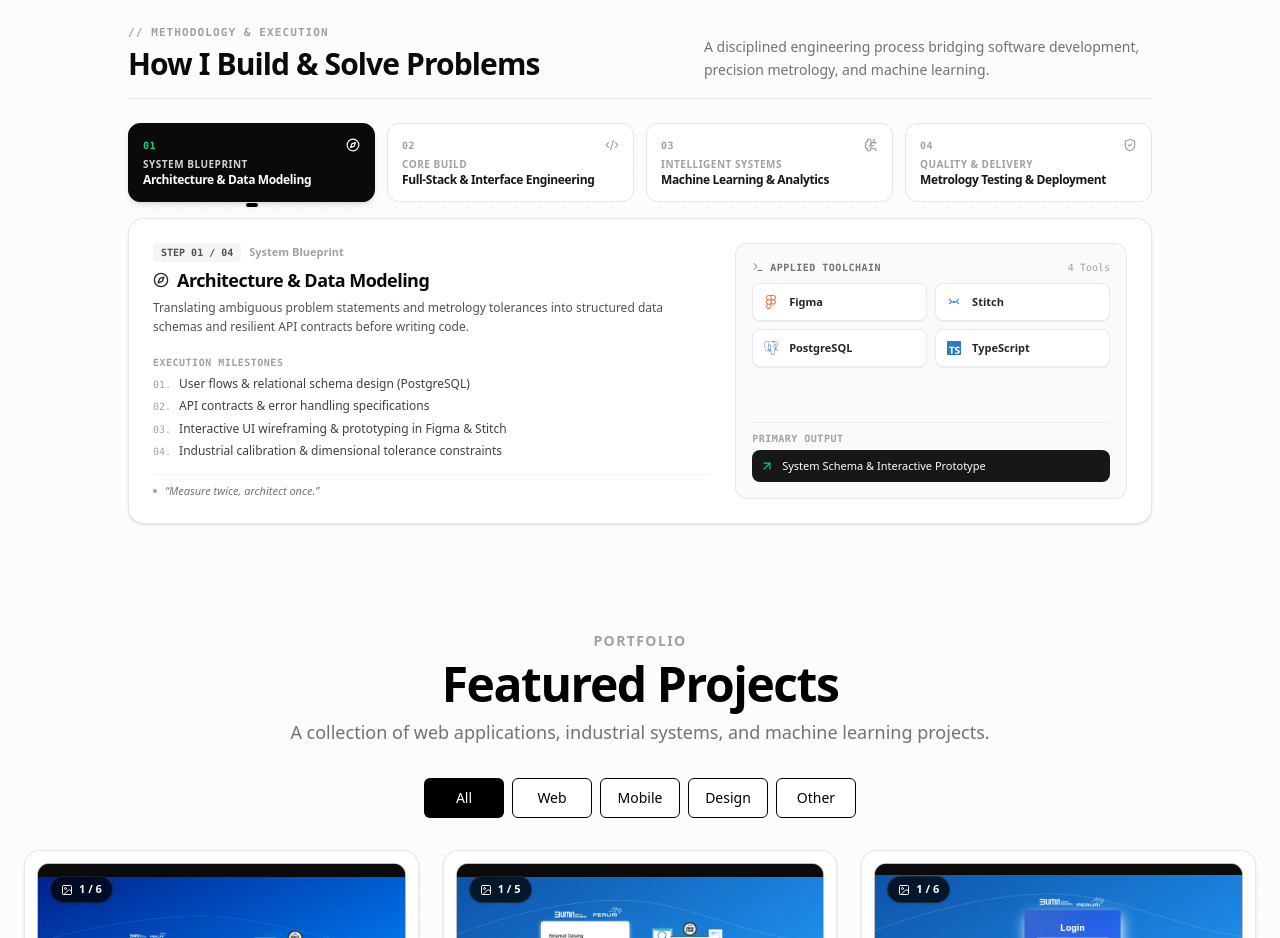
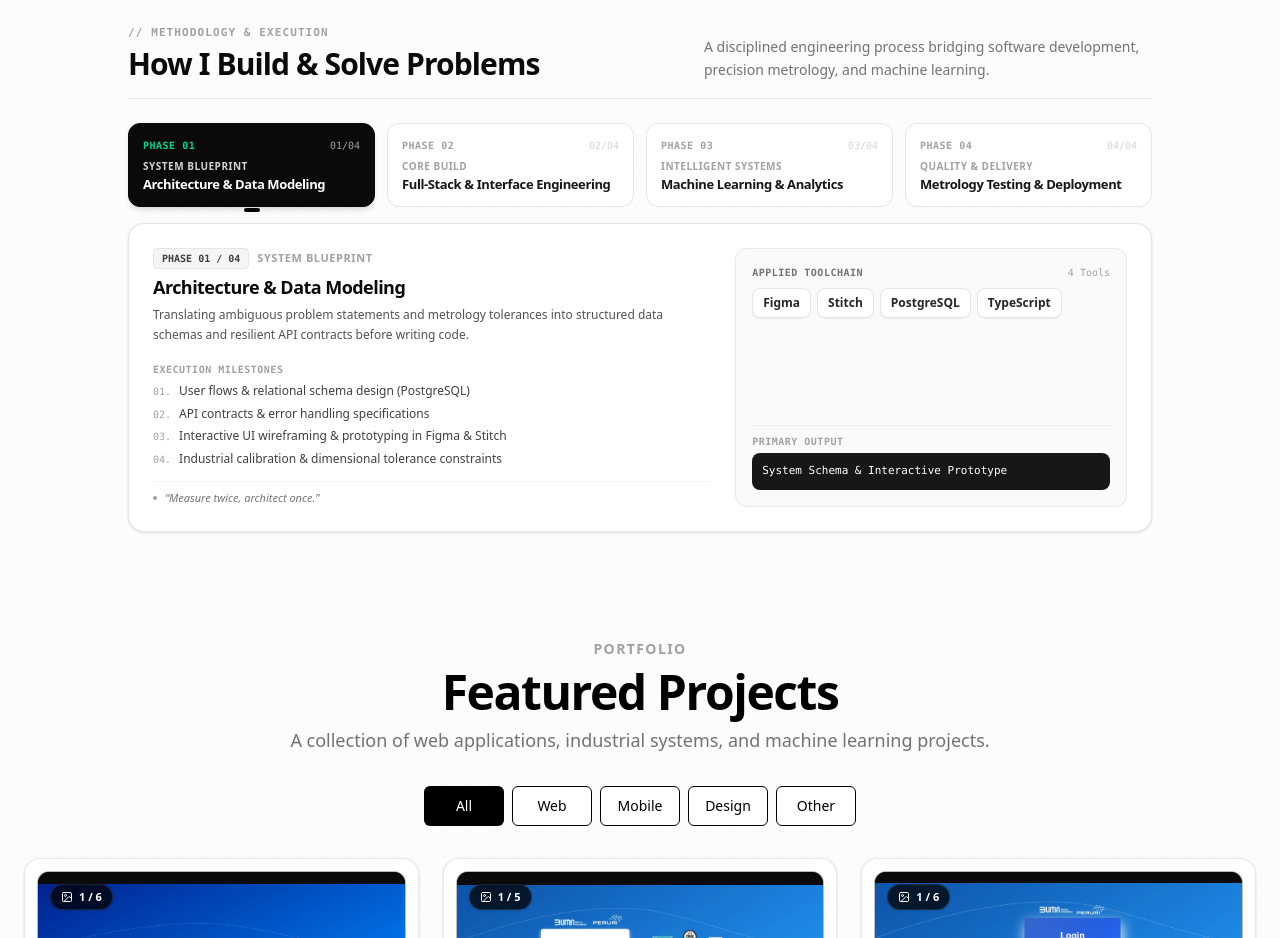
Before and after one commit to Moehid23/portofolio, a Next.js app: page / in a window 1280 px wide. Shown: the part 2540-3478 px from the top of the page. Built offline with nearby package versions, Linux system fonts and the light colour scheme.

Commit message:
feat: add Excel to ML & Analytics and remove all icons for a clean editorial design

```diff
--- a/src/components/about/SkillsShowcase.tsx
+++ b/src/components/about/SkillsShowcase.tsx
@@ -1,44 +1,8 @@
 "use client";
 
 import { useState } from "react";
-import Image from "next/image";
 import { motion, AnimatePresence } from "framer-motion";
 import { cn } from "@/lib/utils";
-import {
-  Compass,
-  Code2,
-  BrainCircuit,
-  ShieldCheck,
-  ArrowUpRight,
-  Terminal,
-  Cpu
-} from "lucide-react";
-
-// Local SVG icon paths (100% offline, zero external CDN dependency)
-const localIconMap: Record<string, string> = {
-  "Next.js": "/icons/nextjs.svg",
-  "React.js": "/icons/react.svg",
-  "Flutter": "/icons/flutter.svg",
-  "Tailwind CSS": "/icons/tailwind.svg",
-  "Vue.js": "/icons/vue.svg",
-  "TypeScript": "/icons/typescript.svg",
-  "JavaScript": "/icons/javascript.svg",
-  "Node.js": "/icons/nodejs.svg",
-  "Laravel": "/icons/laravel.svg",
-  "Python": "/icons/python.svg",
-  "PostgreSQL": "/icons/postgresql.svg",
-  "Git": "/icons/git.svg",
-  "Docker": "/icons/docker.svg",
-  "Kotlin": "/icons/kotlin.svg",
-  "Figma": "/icons/figma.svg",
-  "Stitch": "/icons/stitch.svg",
-  "Tableau": "/icons/tableau.svg",
-  "Power BI": "/icons/powerbi.svg",
-  "Vercel": "/icons/vercel.svg",
-  "Linux": "/icons/linux.svg",
-  "Scikit-Learn": "/icons/scikitlearn.svg",
-  "Pandas": "/icons/pandas.svg"
-};
 
 interface PhaseData {
   number: string;
@@ -49,7 +13,6 @@ interface PhaseData {
   milestones: string[];
   tools: string[];
   deliverable: string;
-  icon: React.ComponentType<{ className?: string }>;
 }
 
 const phases: PhaseData[] = [
@@ -66,8 +29,7 @@ const phases: PhaseData[] = [
       "Industrial calibration & dimensional tolerance constraints"
     ],
     tools: ["Figma", "Stitch", "PostgreSQL", "TypeScript"],
-    deliverable: "System Schema & Interactive Prototype",
-    icon: Compass
+    deliverable: "System Schema & Interactive Prototype"
   },
   {
     number: "02",
@@ -82,8 +44,7 @@ const phases: PhaseData[] = [
       "Core Web Vitals & responsive viewport optimization"
     ],
     tools: ["Next.js", "React.js", "Flutter", "Laravel", "Tailwind CSS", "Node.js"],
-    deliverable: "Production-Ready Web & Mobile Systems",
-    icon: Code2
+    deliverable: "Production-Ready Web & Mobile Systems"
   },
   {
     number: "03",
@@ -97,9 +58,8 @@ const phases: PhaseData[] = [
       "Model evaluation, hyperparameter tuning & metric validation",
       "Interactive BI reporting & KPI dashboards"
     ],
-    tools: ["Python", "Pandas", "Scikit-Learn", "Tableau", "Power BI"],
-    deliverable: "Trained Predictive Model & Executive Dashboards",
-    icon: BrainCircuit
+    tools: ["Python", "Pandas", "Scikit-Learn", "Tableau", "Power BI", "Excel"],
+    deliverable: "Trained Predictive Model & Executive Dashboards"
   },
   {
     number: "04",
@@ -114,15 +74,13 @@ const phases: PhaseData[] = [
       "Automated CI/CD deployment on Vercel"
     ],
     tools: ["Docker", "Vercel", "Git", "Linux"],
-    deliverable: "Zero-Downtime Live Production Deployment",
-    icon: ShieldCheck
+    deliverable: "Zero-Downtime Live Production Deployment"
   }
 ];
 
 export function SkillsShowcase() {
   const [activeIdx, setActiveIdx] = useState(0);
   const current = phases[activeIdx];
-  const CurrentIcon = current.icon;
 
   return (
     <section className="py-8 sm:py-10 md:py-12 relative w-full overflow-hidden bg-neutral-50/50" id="skills">
@@ -143,11 +101,10 @@ export function SkillsShowcase() {
           </p>
         </div>
 
-        {/* Phase Timeline Navigation Bar */}
+        {/* Phase Timeline Navigation Bar (Clean & Icon-Free) */}
         <div className="max-w-5xl mx-auto grid grid-cols-2 md:grid-cols-4 gap-2 sm:gap-3 mb-4">
           {phases.map((p, idx) => {
             const isSelected = activeIdx === idx;
-            const Icon = p.icon;
 
             return (
               <button
@@ -165,15 +122,17 @@ export function SkillsShowcase() {
                     "text-[10px] font-mono font-bold tracking-wider",
                     isSelected ? "text-emerald-400" : "text-neutral-400"
                   )}>
-                    {p.number}
+                    PHASE {p.number}
                   </span>
-                  <Icon className={cn(
-                    "h-3.5 w-3.5 transition-colors",
-                    isSelected ? "text-white" : "text-neutral-400 group-hover:text-neutral-900"
-                  )} />
+                  <span className={cn(
+                    "text-[10px] font-mono",
+                    isSelected ? "text-neutral-400" : "text-neutral-300"
+                  )}>
+                    0{idx + 1}/04
+                  </span>
                 </div>
 
-                <div className="mt-1">
+                <div className="mt-1.5">
                   <p className={cn(
                     "text-[10px] font-semibold uppercase tracking-wider line-clamp-1",
                     isSelected ? "text-neutral-300" : "text-neutral-400"
@@ -181,7 +140,7 @@ export function SkillsShowcase() {
                     {p.category}
                   </p>
                   <h3 className={cn(
-                    "text-xs font-bold leading-tight line-clamp-1",
+                    "text-xs sm:text-[13px] font-bold leading-tight line-clamp-1 mt-0.5",
                     isSelected ? "text-white" : "text-neutral-900"
                   )}>
                     {p.name}
@@ -191,7 +150,7 @@ export function SkillsShowcase() {
                 {isSelected && (
                   <motion.div
                     layoutId="activeTimelinePill"
-                    className="absolute -bottom-1.5 left-1/2 -translate-x-1/2 w-3 h-1 bg-black rounded-full"
+                    className="absolute -bottom-1.5 left-1/2 -translate-x-1/2 w-4 h-1 bg-black rounded-full"
                     transition={{ type: "spring", stiffness: 400, damping: 30 }}
                   />
                 )}
@@ -200,7 +159,7 @@ export function SkillsShowcase() {
           })}
         </div>
 
-        {/* Phase Inspector Workspace (Compact & Human Crafted) */}
+        {/* Phase Inspector Workspace (Clean Typography & Icon-Free) */}
         <div className="max-w-5xl mx-auto rounded-2xl bg-white border border-neutral-200/90 shadow-sm p-4 sm:p-6 overflow-hidden">
           <AnimatePresence mode="wait">
             <motion.div
@@ -215,16 +174,15 @@ export function SkillsShowcase() {
               <div className="md:col-span-7 space-y-3.5">
                 <div>
                   <div className="flex items-center gap-2 mb-1">
-                    <span className="text-[10px] font-mono font-bold px-2 py-0.5 rounded bg-neutral-100 text-neutral-600">
-                      STEP {current.number} / 04
+                    <span className="text-[10px] font-mono font-bold px-2 py-0.5 rounded bg-neutral-100 text-neutral-700 border border-neutral-200">
+                      PHASE {current.number} / 04
                     </span>
-                    <span className="text-[11px] font-semibold text-neutral-400">
+                    <span className="text-[11px] font-semibold text-neutral-400 uppercase tracking-wider">
                       {current.category}
                     </span>
                   </div>
 
-                  <h3 className="text-base sm:text-lg font-bold text-neutral-950 flex items-center gap-2">
-                    <CurrentIcon className="h-4 w-4 text-neutral-800 shrink-0" />
+                  <h3 className="text-base sm:text-lg font-bold text-neutral-950 tracking-tight">
                     {current.name}
                   </h3>
 
@@ -257,12 +215,11 @@ export function SkillsShowcase() {
                 </div>
               </div>
 
-              {/* Right Column: Local Toolchain & Final Deliverable (5 Cols) */}
+              {/* Right Column: Clean Text Toolchain & Final Deliverable (5 Cols) */}
               <div className="md:col-span-5 flex flex-col justify-between h-full bg-neutral-50 rounded-xl p-3.5 sm:p-4 border border-neutral-200/80 space-y-3">
                 <div>
                   <div className="flex items-center justify-between mb-2">
-                    <span className="text-[10px] font-mono uppercase tracking-wider text-neutral-500 font-semibold flex items-center gap-1.5">
-                      <Terminal className="h-3 w-3" />
+                    <span className="text-[10px] font-mono uppercase tracking-wider text-neutral-500 font-semibold">
                       Applied Toolchain
                     </span>
                     <span className="text-[10px] font-mono text-neutral-400">
@@ -270,32 +227,16 @@ export function SkillsShowcase() {
                     </span>
                   </div>
 
-                  {/* Local SVG Icons Grid */}
-                  <div className="grid grid-cols-2 gap-2">
-                    {current.tools.map((tool) => {
-                      const iconSrc = localIconMap[tool];
-                      return (
-                        <div
-                          key={tool}
-                          className="flex items-center gap-2 p-2 rounded-lg bg-white border border-neutral-200/80 text-xs font-semibold text-neutral-800 hover:border-neutral-300 transition-colors shadow-2xs"
-                        >
-                          <div className="h-5 w-5 flex items-center justify-center shrink-0">
-                            {iconSrc ? (
-                              <img
-                                src={iconSrc}
-                                alt={tool}
-                                width={16}
-                                height={16}
-                                className="h-3.5 w-3.5 object-contain"
-                              />
-                            ) : (
-                              <Cpu className="h-3.5 w-3.5 text-neutral-500" />
-                            )}
-                          </div>
-                          <span className="text-[11px] truncate">{tool}</span>
-                        </div>
-                      );
-                    })}
+                  {/* Clean Typography Badge Grid (Zero Icons) */}
+                  <div className="flex flex-wrap gap-1.5">
+                    {current.tools.map((tool) => (
+                      <div
+                        key={tool}
+                        className="px-2.5 py-1.5 rounded-lg bg-white border border-neutral-200/90 text-xs font-semibold text-neutral-800 hover:border-neutral-400 transition-colors shadow-2xs"
+                      >
+                        {tool}
+                      </div>
+                    ))}
                   </div>
                 </div>
 
@@ -304,9 +245,8 @@ export function SkillsShowcase() {
                   <span className="text-[10px] font-mono uppercase tracking-wider text-neutral-400 font-semibold block mb-1">
                     Primary Output
                   </span>
-                  <div className="flex items-center gap-2 p-2 rounded-lg bg-neutral-900 text-white text-[11px] font-medium">
-                    <ArrowUpRight className="h-3.5 w-3.5 text-emerald-400 shrink-0" />
-                    <span className="truncate">{current.deliverable}</span>
+                  <div className="p-2.5 rounded-lg bg-neutral-900 text-white text-[11px] font-mono font-medium">
+                    {current.deliverable}
                   </div>
                 </div>
               </div>
```
